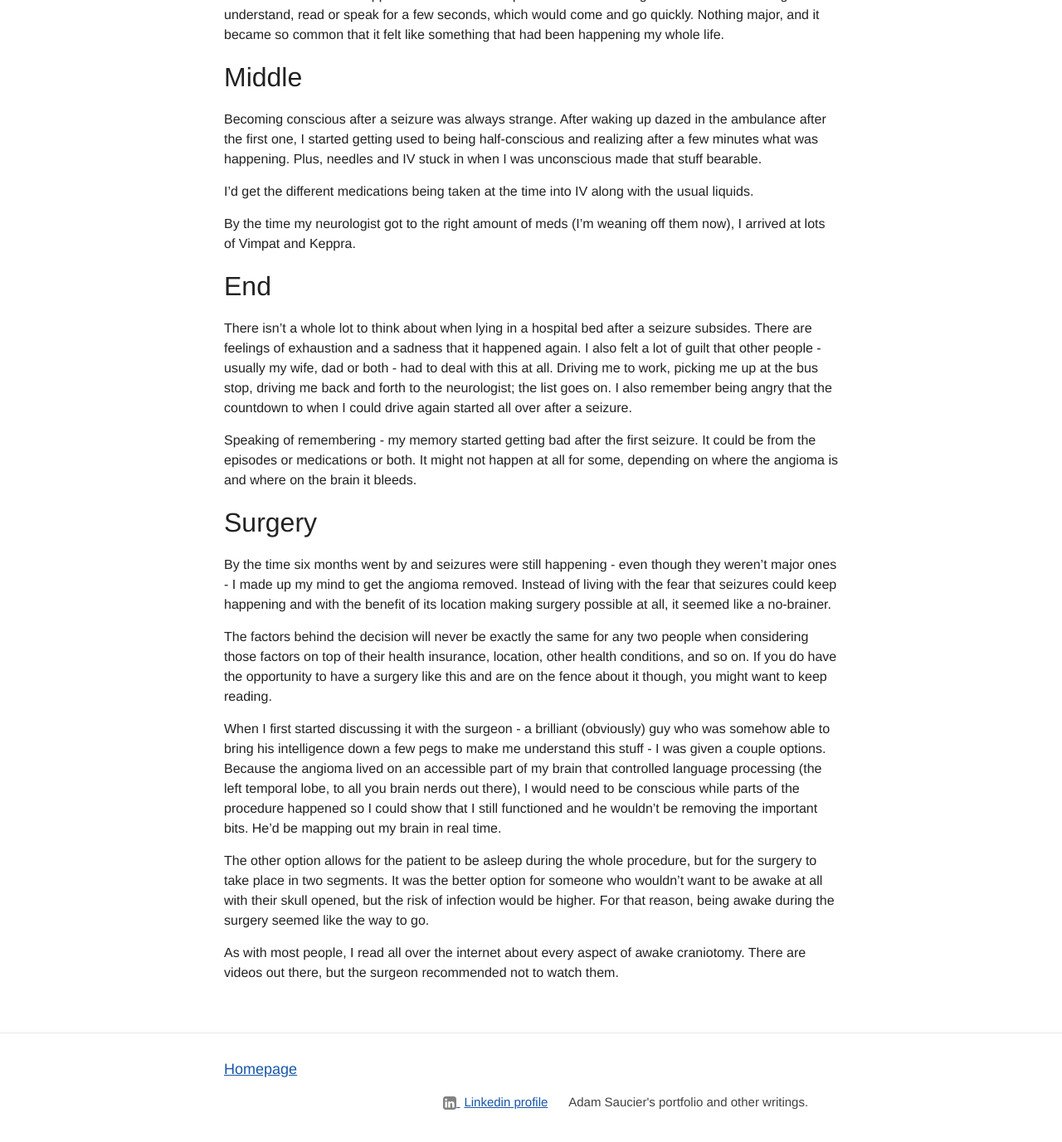
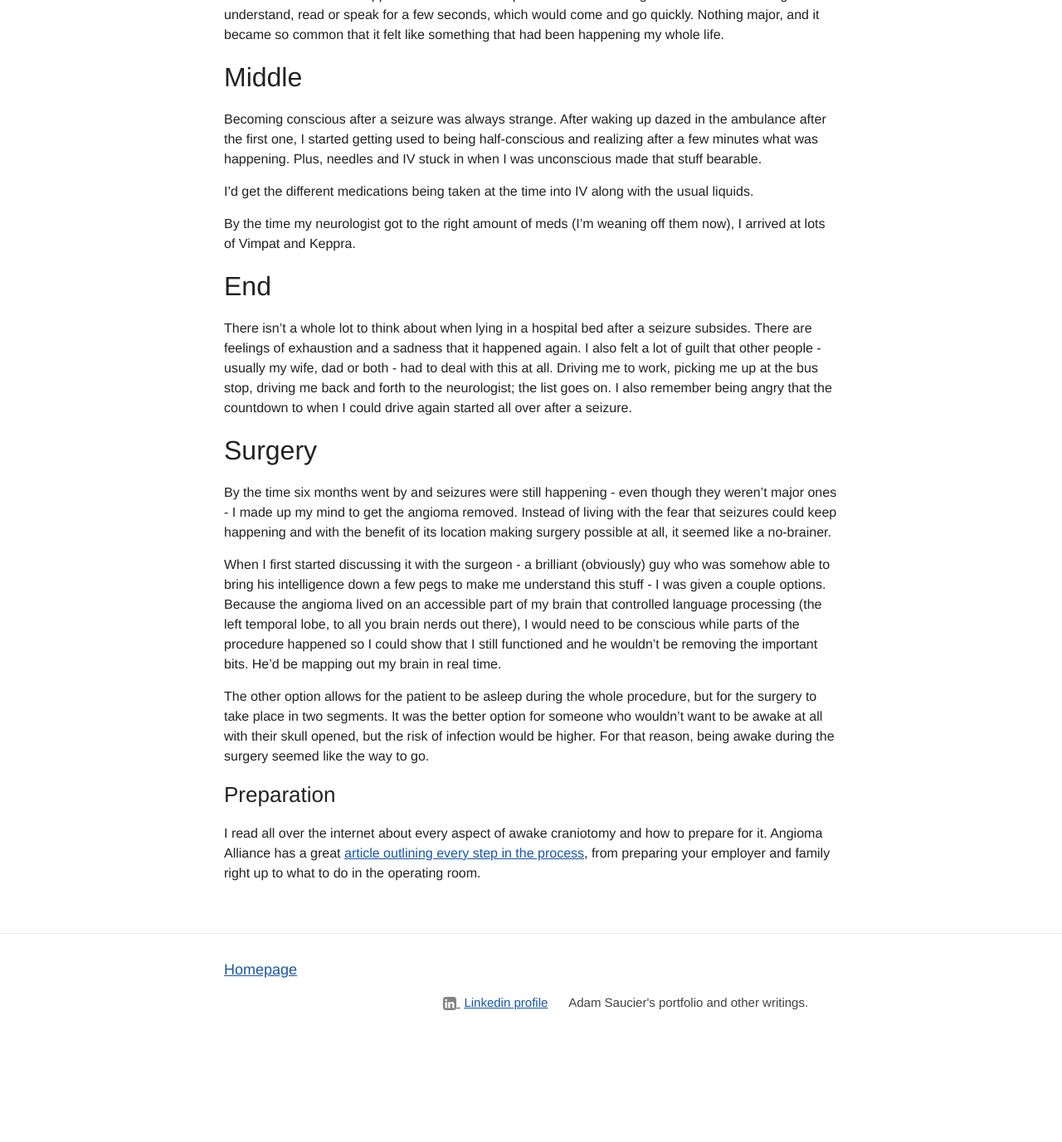
Before and after one commit to ajsaucier/ajsaucier.github.io, a Jekyll site: the page built from _posts/2019-02-07-a-look-back-on-brain-surgery.md, in a window 1280 px wide and 1400 px high, scrolled down 731 px. Shown: the top 1377 px of the window at 83% size. Built offline with Jekyll 4.4.1, drawn with Linux system fonts in a browser that asks for light colours; after the commit the page ends 2011 px from its top, so only the background shows below that.

Commit message:
Update Post “2019-02-07-a-look-back-on-brain-surgery”

```diff
--- a/_posts/2019-02-07-a-look-back-on-brain-surgery.md
+++ b/_posts/2019-02-07-a-look-back-on-brain-surgery.md
@@ -30,16 +30,14 @@ By the time my neurologist got to the right amount of meds (I’m weaning off th
 
 There isn’t a whole lot to think about when lying in a hospital bed after a seizure subsides. There are feelings of exhaustion and a sadness that it happened again. I also felt a lot of guilt that other people - usually my wife, dad or both - had to deal with this at all. Driving me to work, picking me up at the bus stop, driving me back and forth to the neurologist; the list goes on. I also remember being angry that the countdown to when I could drive again started all over after a seizure.
 
-Speaking of remembering - my memory started getting bad after the first seizure. It could be from the episodes or medications or both. It might not happen at all for some, depending on where the angioma is and where on the brain it bleeds.
-
 ## Surgery
 
 By the time six months went by and seizures were still happening - even though they weren’t major ones - I made up my mind to get the angioma removed. Instead of living with the fear that seizures could keep happening and with the benefit of its location making surgery possible at all, it seemed like a no-brainer.
-
-The factors behind the decision will never be exactly the same for any two people when considering those factors on top of their health insurance, location, other health conditions, and so on. If you do have the opportunity to have a surgery like this and are on the fence about it though, you might want to keep reading.
 
 When I first started discussing it with the surgeon - a brilliant (obviously) guy who was somehow able to bring his intelligence down a few pegs to make me understand this stuff - I was given a couple options. Because the angioma lived on an accessible part of my brain that controlled language processing (the left temporal lobe, to all you brain nerds out there), I would need to be conscious while parts of the procedure happened so I could show that I still functioned and he wouldn’t be removing the important bits. He’d be mapping out my brain in real time.
 
 The other option allows for the patient to be asleep during the whole procedure, but for the surgery to take place in two segments. It was the better option for someone who wouldn't want to be awake at all with their skull opened, but the risk of infection would be higher. For that reason, being awake during the surgery seemed like the way to go.
 
-As with most people, I read all over the internet about every aspect of awake craniotomy. There are videos out there, but the surgeon recommended not to watch them.
+### Preparation
+
+I read all over the internet about every aspect of awake craniotomy and how to prepare for it. Angioma Alliance has a great [article outlining every step in the process](http://angioma.org/pages.aspx?content=77&id=67), from preparing your employer and family right up to what to do in the operating room.
```
